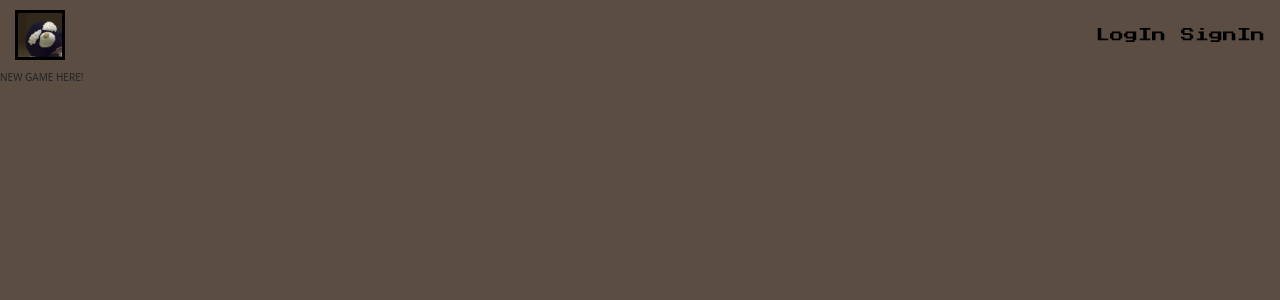
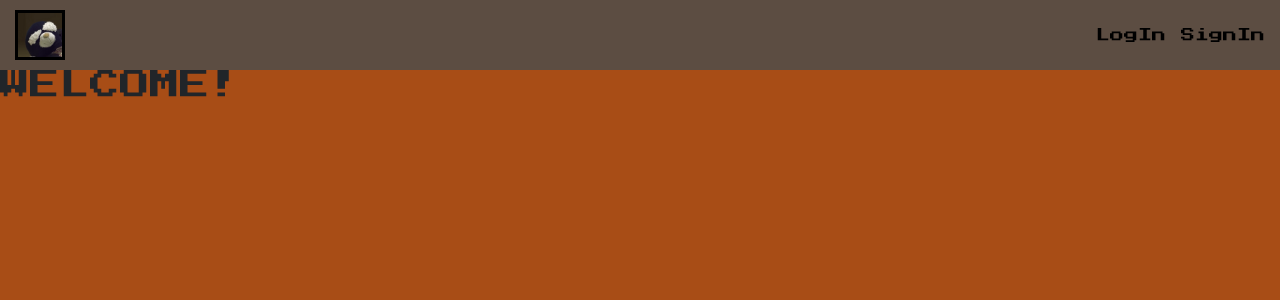
Before and after one commit to strGiorgio/PyMob2.1, a Vue app: page /new_game in a window 1280 px wide. Shown: the top 300 px of the page. Built offline with nearby package versions, Linux system fonts and the light colour scheme.

Commit message:
Create component for show attributes and put it in new_game

```diff
--- /dev/null
+++ b/src/components/attributes-screen.vue
@@ -0,0 +1,23 @@
+<template>
+    <div class="attributes-screen">
+        <h1>WELCOME!</h1>
+    </div>
+</template>
+
+<script>
+export default {
+    name: 'attributesScreen'
+}
+</script>
+
+<style scoped>
+    .attributes-screen {
+        background-color: var(--color-primary);
+        width: 100vw;
+        height: calc(100vh - 70px);
+    }
+
+    .attributes-screen h1 {
+        font: 3rem var(--font-primary);
+    }
+</style>
--- a/src/views/new_game.vue
+++ b/src/views/new_game.vue
@@ -1,3 +1,14 @@
 <template>
-    <div>NEW GAME HERE!</div>
+    <div>
+        <attributes-screen />
+    </div>
 </template>
+
+<script>
+import attributesScreen from '../components/attributes-screen.vue'
+
+export default {
+    name: 'newGame',
+    components: { attributesScreen }
+}
+</script>
```
